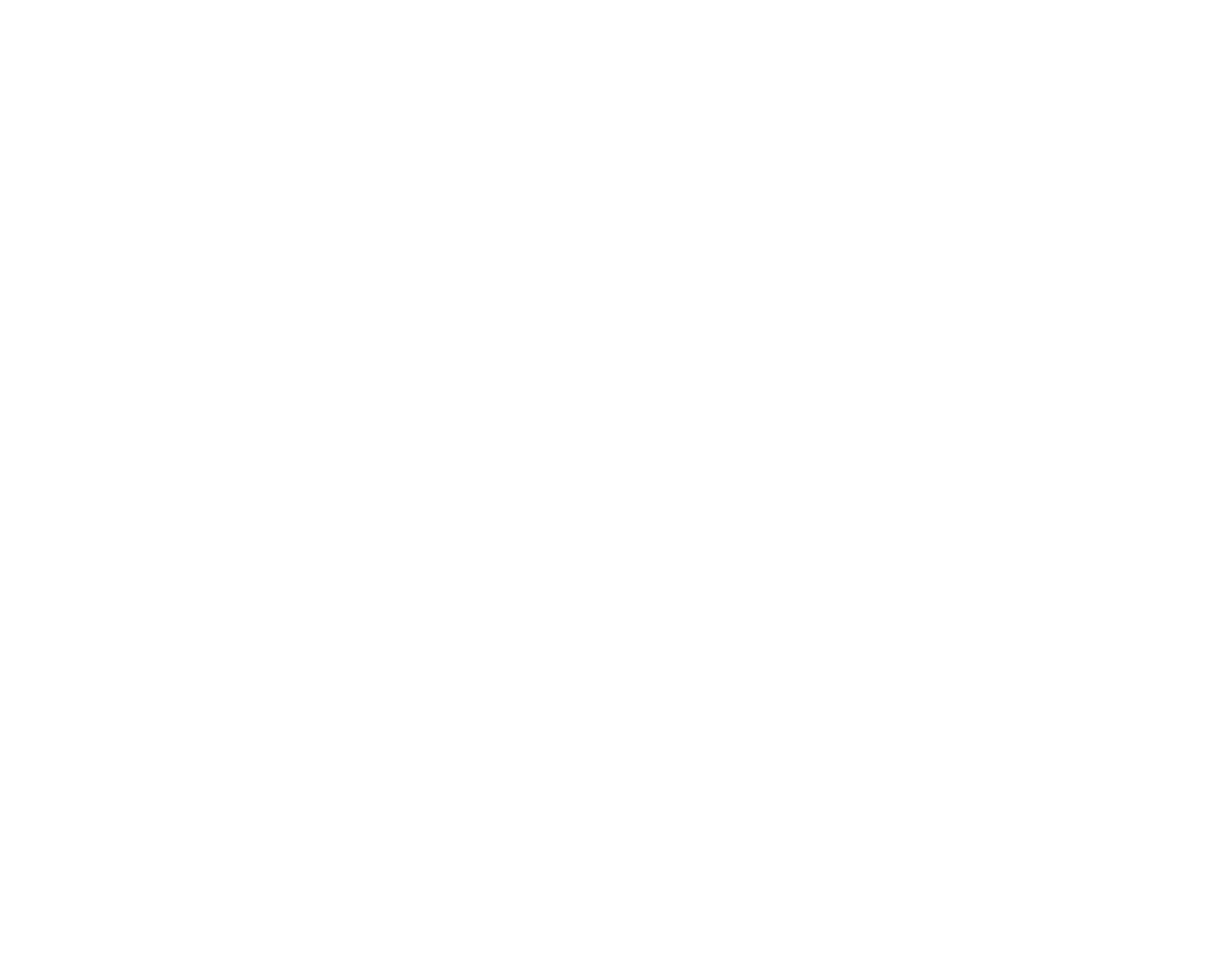
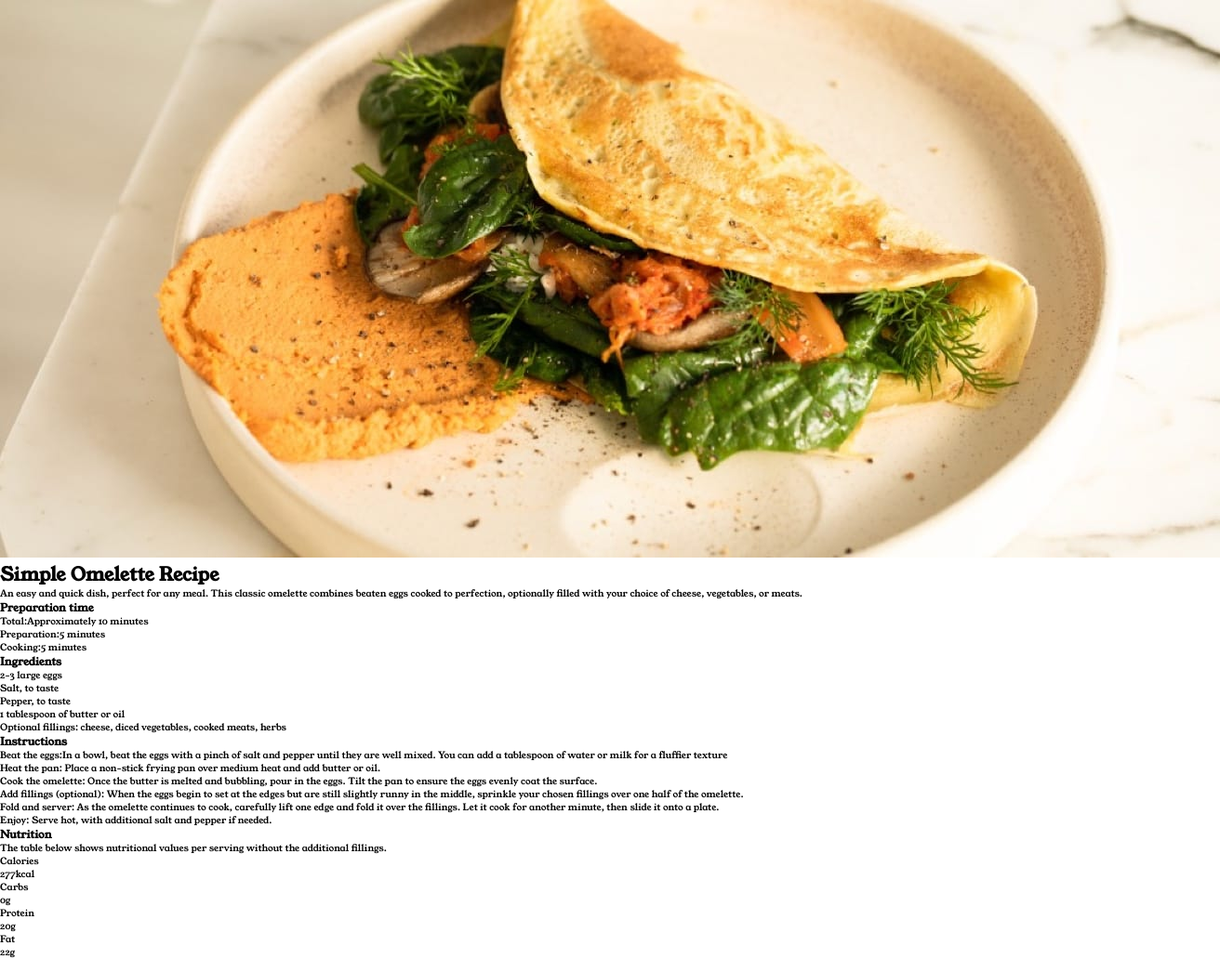
Before and after one commit to hitmorecode/recipe_page, a plain HTML site: page index.html in a window 1280 px wide. Shown: the whole page at 93% size, 1312 px wide, since content can reach past the window. Before the commit the page ends 800 px from the top, so only its background shows below. Drawn offline with Linux system fonts and the light colour scheme.

Commit message:
index.html updated, style.css root updated

```diff
--- a/css/style.css
+++ b/css/style.css
@@ -0,0 +1,29 @@
+@import url('https://fonts.googleapis.com/css2?family=Young+Serif&display=swap');
+@import url('https://fonts.googleapis.com/css2?family=Outfit:wght@100..900&family=Young+Serif&display=swap');
+
+* {
+	margin: 0;
+	padding: 0;
+	box-sizing: border-box;
+}
+
+:root {
+  --primary-nutmeg: hsl(14, 45%, 36%);
+  --primary-dark-raspberry: hsl(332, 51%, 32%);
+  --neutral-white: hsl(0, 0%, 100%);
+  --neutral-rose-white: hsl(330, 100%, 98%);
+  --neutral-eggshell: hsl(30, 54%, 90%);
+  --neutral-light-grey: hsl(30, 18%, 87%);
+  --neutral-wenge-brown: hsl(30, 10%, 34%);
+  --neutral-dark-charcoal: hsl(24, 5%, 18%);
+  --font-family-y-serif: "Young Serif";
+  --font-family-outif: Outfit;
+  --font-weight-400: 400;
+  --font-weight-600: 600;
+  --font-weight-700: 700;
+  font-size: 62.5%;
+}
+
+body {
+	font-family: "Young Serif";
+}
--- a/index.html
+++ b/index.html
@@ -9,6 +9,80 @@
 		<title>Recipe Page</title>
 	</head>
 	<body>
-
+		<main class="container">
+			<img src="img/image-omelette.jpeg" alt="omelette on a plate">
+			<h1>Simple Omelette Recipe</h1>
+			<p>An easy and quick dish, perfect for any meal. This classic omelette combines beaten eggs cooked to
+			perfection, optionally filled with your choice of cheese, vegetables, or meats.</p>
+			<section class="preparation-time">
+				<h3>Preparation time</h3>
+				<ul>
+					<li><span>Total:</span>Approximately 10 minutes</li>
+					<li><span>Preparation:</span>5 minutes</li>
+					<li><span>Cooking:</span>5 minutes</li>
+				</ul>
+			</section>
+			<section class="ingredients">
+				<h3>Ingredients</h3>
+				<ul>
+					<li>2-3 large eggs</li>
+					<li>Salt, to taste</li>
+					<li>Pepper, to taste</li>
+					<li>1 tablespoon of butter or oil</li>
+					<li>Optional fillings: cheese, diced vegetables, cooked meats, herbs</li>
+				</ul>
+			</section>
+			<section id="instructions">
+				<h3>Instructions</h3>
+				<ul>
+					<li>
+						<span>Beat the eggs:</span>In a bowl, beat the eggs with a pinch of salt and pepper until they are
+						well mixed. You can add a tablespoon of water or milk for a fluffier texture
+					</li>
+					<li>
+						<span>Heat the pan:</span>
+						Place a non-stick frying pan over medium heat and add butter or oil.
+					</li>
+					<li>
+						<span>Cook the omelette:</span>
+						Once the butter is melted and bubbling, pour in the eggs. Tilt the pan to ensure the eggs evenly coat
+						the surface.
+					</li>
+					<li>
+						<span>Add fillings (optional):</span>
+						When the eggs begin to set at the edges but are still slightly runny in the middle, sprinkle your
+						chosen fillings over one half of the omelette.
+					</li>
+					<li>
+						<span>Fold and server:</span>
+						As the omelette continues to cook, carefully lift one edge and fold it over the fillings. Let it cook
+						for another minute, then slide it onto a plate.
+					</li>
+					<li><span>Enjoy:</span>
+						Serve hot, with additional salt and pepper if needed.
+					</li>
+				</ul>
+			</section>
+			<section class="nutrition">
+				<h3>Nutrition</h3>
+				<p>The table below shows nutritional values per serving without the additional fillings.</p>
+				<div class="nutritions-table">
+					<p>Calories</p>
+					<p>277kcal</p>
+				</div>
+				<div class="nutritions-table">
+					<p>Carbs</p>
+					<p>0g</p>
+				</div>
+				<div class="nutritions-table">
+					<p>Protein</p>
+					<p>20g</p>
+				</div>
+				<div class="nutritions-table">
+					<p>Fat</p>
+					<p>22g</p>
+				</div>
+			</section>
+		</main>
 	</body>
 </html>
```
